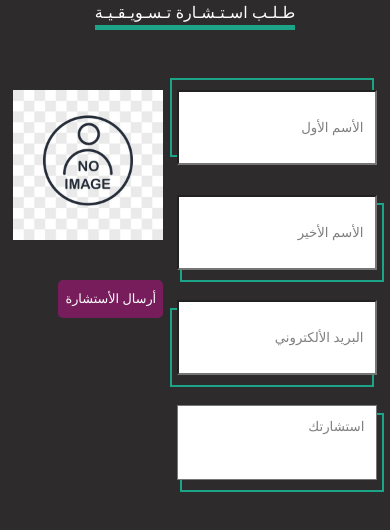
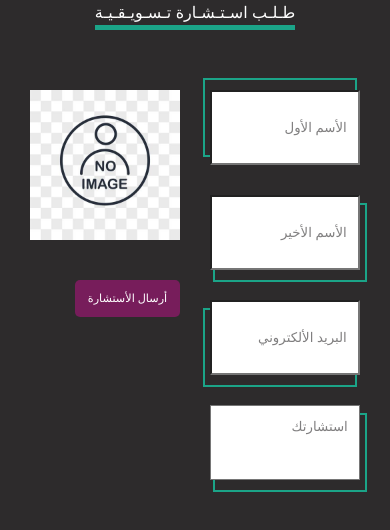
Before and after one commit to Ahmed-Elhalwagy/mid-2, a website built with Vite: page index.html in a window 390 px wide. Built offline with nearby package versions, Linux system fonts and the light colour scheme; a web font is replaced by a local one.

Commit message:
modify the responsive

```diff
--- a/style.css
+++ b/style.css
@@ -159,6 +159,13 @@ img{
   }
   .btn {
     padding: 10px 0;
-    font-size: 0.8rem ;
+    font-size: 0.7rem ;
   }
 }
+
+@media only screen and (max-width: 600px) {
+  .input {
+    width: 150px;
+    height: 75px;
+  }
+}
```
